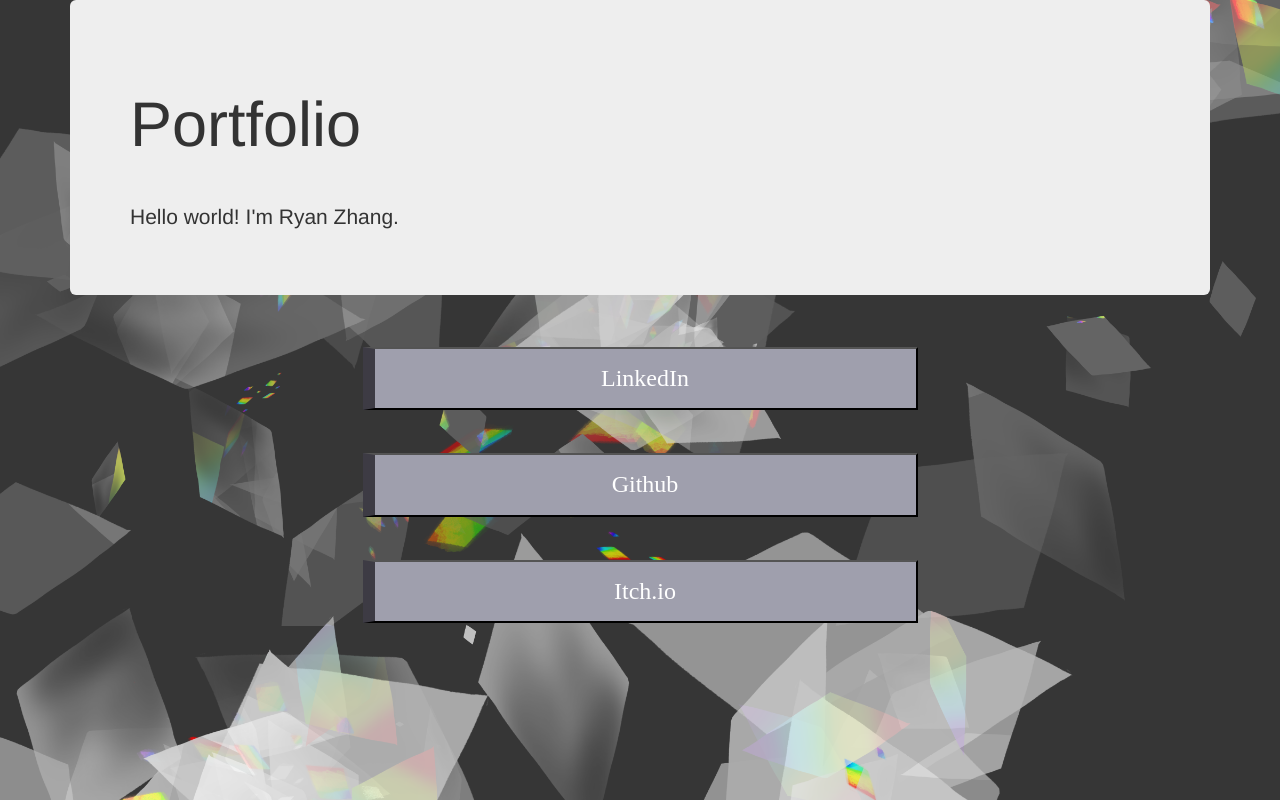
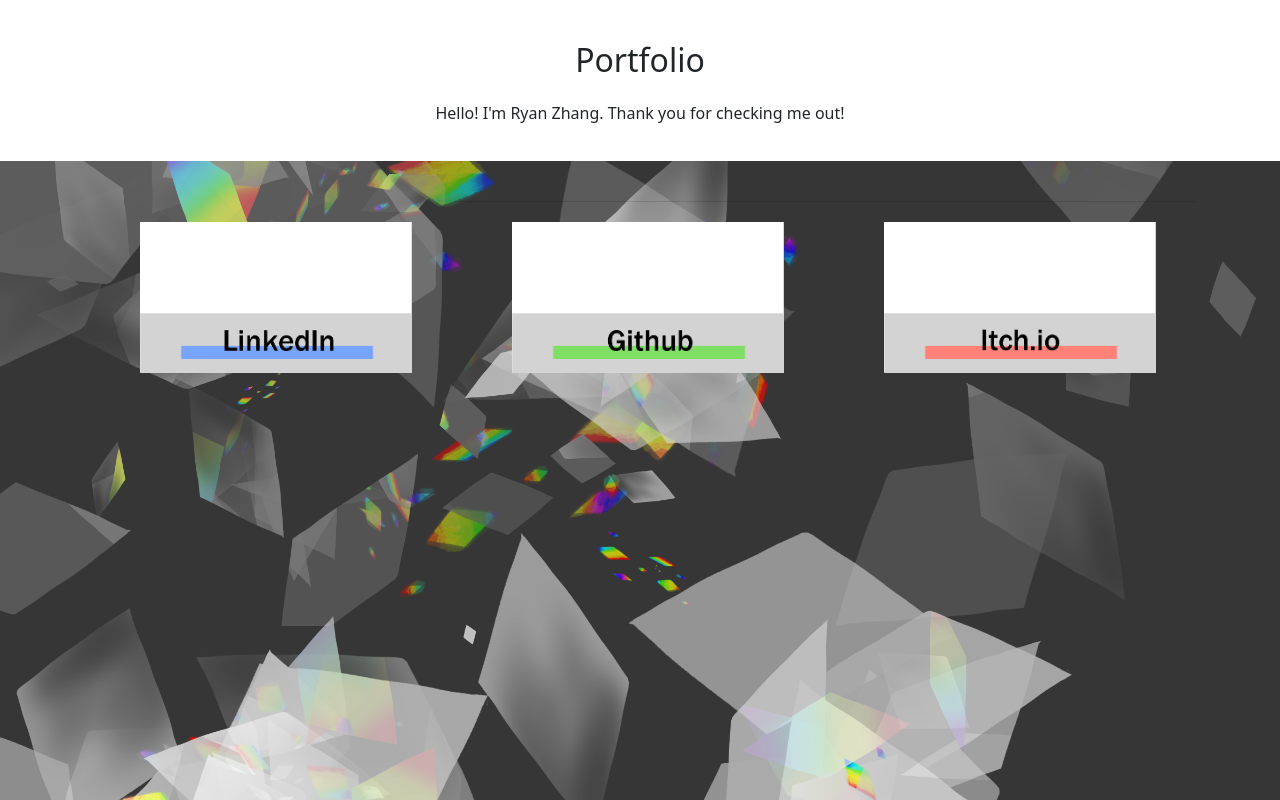
Before and after one commit to CouriersRyan/CouriersRyan.github.io, a website built with Parcel: page index.html in a window 1280 px wide. Built offline with nearby package versions, Linux system fonts and the light colour scheme.

Commit message:
Adjusted banner and buttons. Updated Bootstrap CDN

```diff
--- a/css/main.css
+++ b/css/main.css
@@ -95,6 +95,7 @@
 .list-group {
   align-content: center;
   background: rgba(0, 0, 0, 0);
+  margin-top: 40px;
 }
 
 .list-group-item {
@@ -105,26 +106,32 @@
 }
 
 .link_buttons {
-  background-color: #9f9fad;
-  border-left-color: #3d3b44;
-  border-left-style: solid;
-  border-left-width: 12px;
   color: white;
-  padding: 16px 36px;
   text-align: center;
   text-decoration: none;
   display: inline-block;
   font-size: 24px;
   margin: 12px 8px;
   cursor: pointer;
-  width: 50%;
+  width: 100%;
   font-family: Economica;
   opacity: 1;
+}
+
+.button_image{
+  max-width: 80%;
+  height: auto;
 }
 
 body{
   background: url("../img/background.png") repeat 0 0;
   background-size: cover
+}
+
+.jumbotron{
+  padding: 20px;
+  text-align: center;
+  background: white;
 }
 
 /* ==========================================================================
--- a/index.html
+++ b/index.html
@@ -17,8 +17,8 @@
   <!-- Place favicon.ico in the root directory -->
 
   <link rel="stylesheet" href="css/normalize.css">
-  <link rel="stylesheet" href="https://maxcdn.bootstrapcdn.com/bootstrap/3.3.7/css/bootstrap.min.css">
-  <script src="https://maxcdn.bootstrapcdn.com/bootstrap/3.3.7/js/bootstrap.min.js"></script>
+  <link rel="stylesheet" href="https://cdn.jsdelivr.net/npm/bootstrap@5.1.3/dist/css/bootstrap.min.css" integrity="sha384-1BmE4kWBq78iYhFldvKuhfTAU6auU8tT94WrHftjDbrCEXSU1oBoqyl2QvZ6jIW3" crossorigin="anonymous">
+  <script src="https://cdn.jsdelivr.net/npm/bootstrap@5.1.3/dist/js/bootstrap.min.js" integrity="sha384-QJHtvGhmr9XOIpI6YVutG+2QOK9T+ZnN4kzFN1RtK3zEFEIsxhlmWl5/YESvpZ13" crossorigin="anonymous"></script>
   <link rel="stylesheet" href="css/main.css">
 
   <meta name="theme-color" content="#fafafa">
@@ -27,26 +27,27 @@
 <body>
 
   <!-- Add your site or application content here -->
-  <div class="container">
     <div class="jumbotron">
-      <h1>Portfolio</h1>
-      <p>Hello world! I'm Ryan Zhang.</p>
+      <h1 class="title">Portfolio</h1>
+      <p class="subtitle">Hello! I'm Ryan Zhang. Thank you for checking me out!</p>
     </div>
-  </div>
 
   <div class="container">
-    <ul class="list-group">
+    <ul class="list-group list-group-horizontal">
       <li class="list-group-item">
-        <button onclick="window.location.href='https://www.linkedin.com/in/ryan-l-zhang'" class="link_buttons">
-          LinkedIn
-        </button>
+        <a onclick="window.open('https://www.linkedin.com/in/ryan-l-zhang')" class="link_buttons">
+          <img src="../img/LinkedInButton.png" class="button_image">
+        </a>
       </li>
       <li class="list-group-item">
-        <button onclick="window.location.href='https://www.github.com/CouriersRyan'" class="link_buttons">Github
-        </button>
+        <a onclick="window.open('https://www.github.com/CouriersRyan')" class="link_buttons">
+          <img src="../img/Github Button.png" class="button_image">
+        </a>
       </li>
       <li class="list-group-item">
-        <button onclick="window.location.href='https://lokkei.itch.io/'" class="link_buttons">Itch.io</button>
+        <a onclick="window.open('https://lokkei.itch.io/')" class="link_buttons">
+          <img src="../img/Itch Button.png" class="button_image">
+        </a>
       </li>
     </ul>
   </div>
```
Also changed, not shown: img/Github Button.png (added), img/Itch Button.png (added), img/LinkedInButton.png (added).
